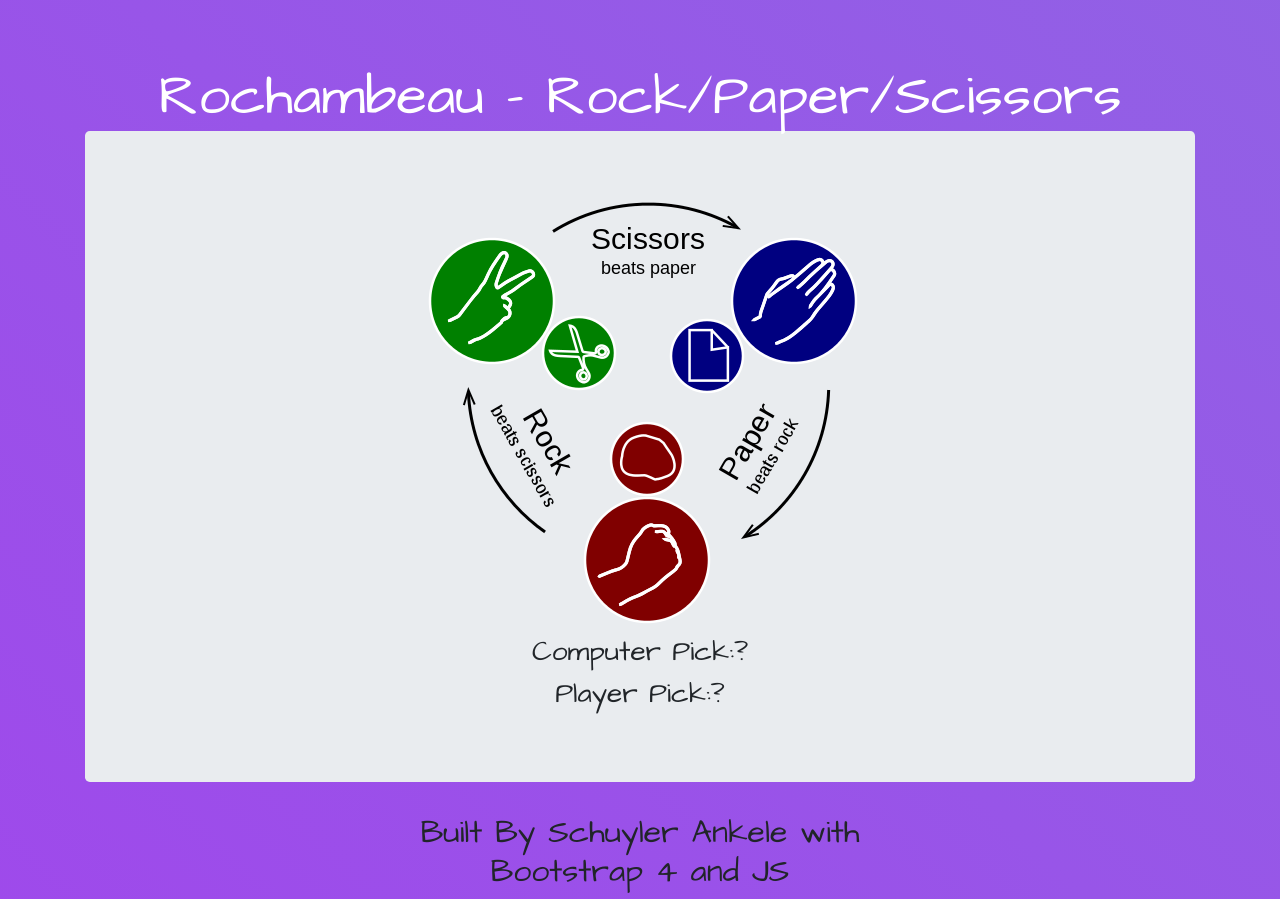
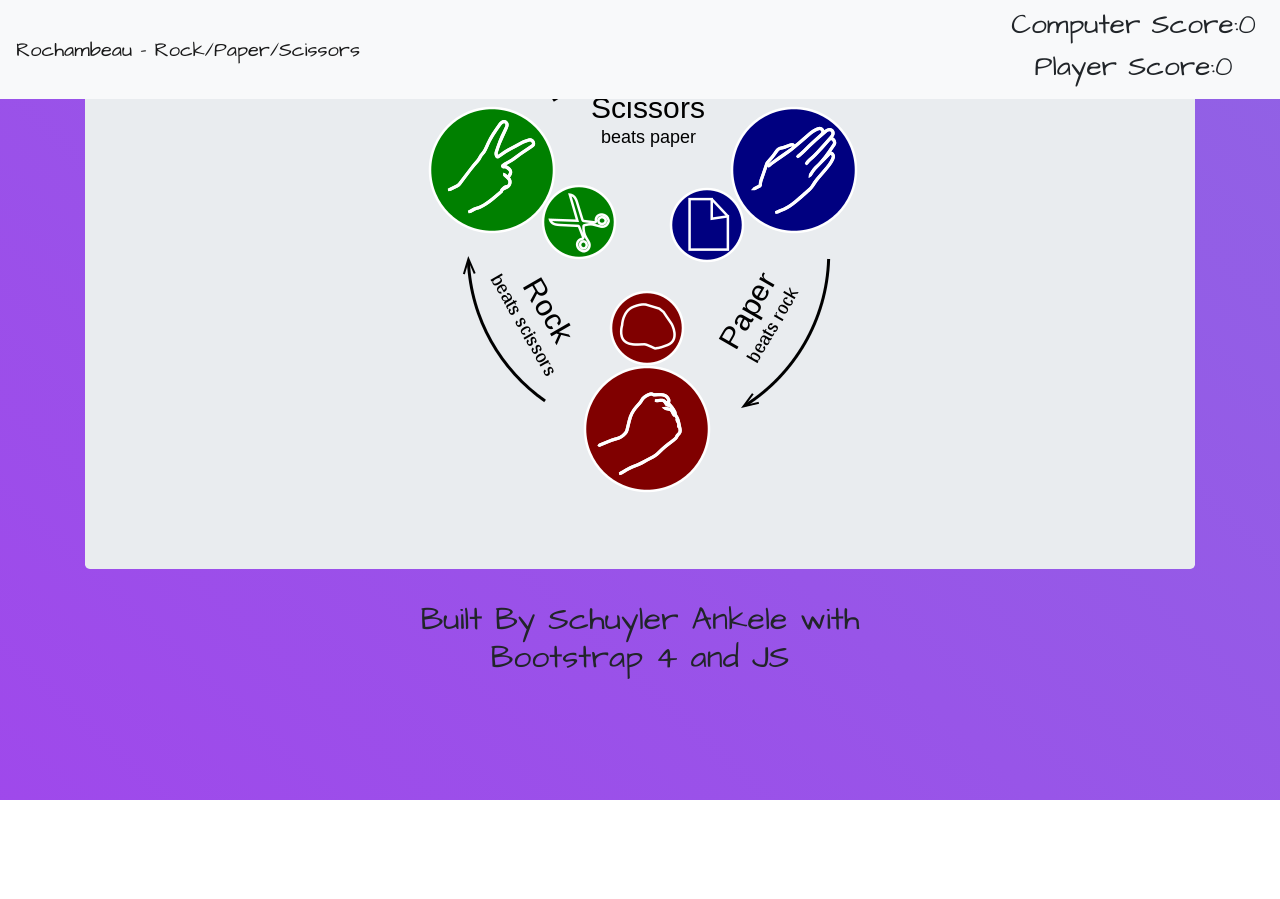
Before and after one commit to shoesCodeFor/Rochambeau, a plain HTML site: page index.html in a window 1280 px wide. After the commit the page ends 800 px from the top, so only its background shows below. Drawn offline with Linux system fonts and the light colour scheme.

Commit message:
New navbar scoreboard

```diff
--- a/index.html
+++ b/index.html
@@ -16,7 +16,17 @@
     <script src="assets/js/animations.js"></script>
 </head>
 <body>
-    <div class="display-4 text-center">Rochambeau - Rock/Paper/Scissors</div>
+    <nav class="navbar fixed-top navbar-light bg-light">
+        <a class="navbar-brand" href="#">Rochambeau - Rock/Paper/Scissors</a>
+        <ul class="navbar-nav text-center">
+                <li class="nav-item mr-sm-2">
+                    <h3>Computer Score:<span id="compScore">0</span></h3>
+                </li>
+                <li class="nav-item mr-sm-2">
+                    <h3>Player Score:<span id="playerScore">0</span></h3>
+                </li>
+            </ul>
+    </nav>
     <div class="container">
         <div id="gameboard" class="jumbotron">
             <div class="row justify-content-center">
@@ -26,8 +36,7 @@
             </div>
             <div class="row justify-content-center">
                 <div class="col-md-6 col-offset-3 text-center">
-                    <h3>Computer Pick:<span>?</span></h3>
-                    <h3>Player Pick:<span>?</span></h3>
+
                 </div>
             </div>
         </div>
@@ -37,6 +46,7 @@
 
 
     <footer>
+
         <div class="container-fluid">
             <div class="row justify-content-center text-center">
                 <div class="col-md-12">
```
